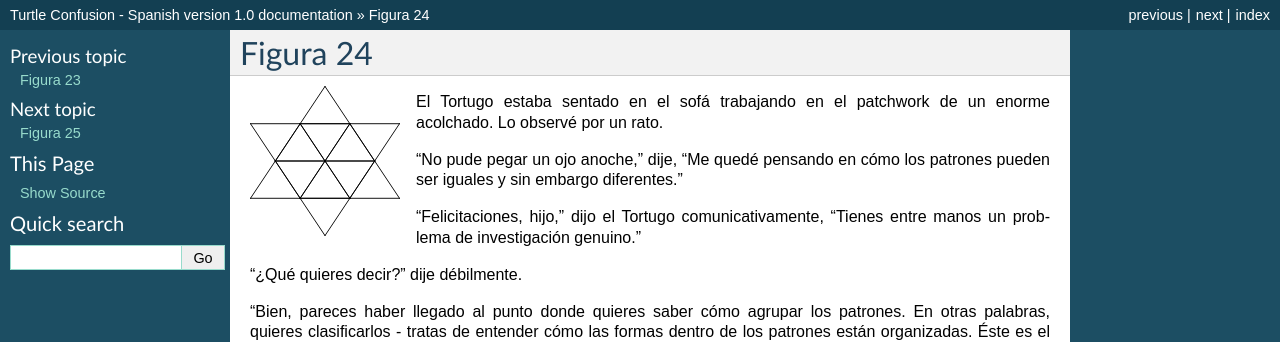
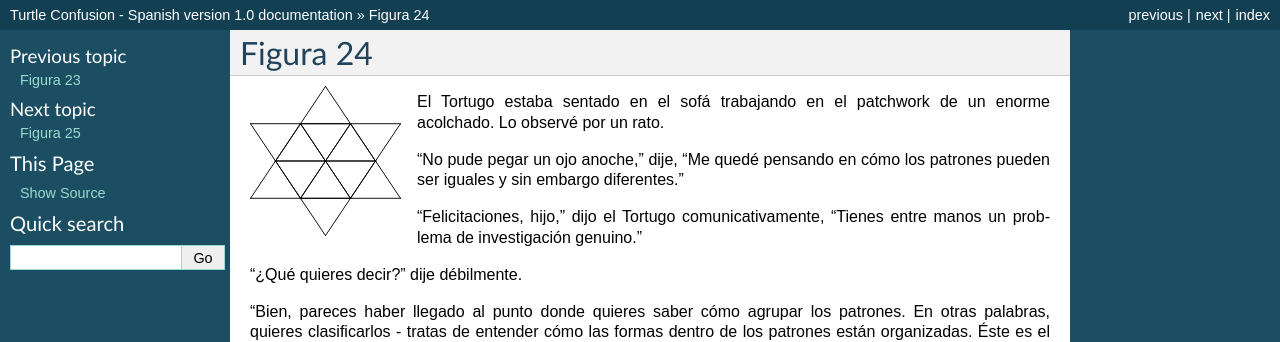
Before and after one commit to humitos/turtle-confusion-es, a Sphinx documentation site: the page built from docs/puzzle-24.rst, in a window 1280 px wide. Shown: the top 342 px of the page. Built offline with Sphinx 7.4.7, drawn with Linux system fonts in a browser that asks for light colours.

Commit message:
Image proportions
Fix some images that were not properly scaled.

```diff
--- a/docs/puzzle-02.rst
+++ b/docs/puzzle-02.rst
@@ -3,7 +3,6 @@
 
 .. image:: _static/images/confusion-2.svg
    :height: 150px
-   :width: 300px
    :scale: 50 %
    :alt: Puzzle 2
    :align: left
--- a/docs/puzzle-09.rst
+++ b/docs/puzzle-09.rst
@@ -3,7 +3,6 @@
 
 .. image:: _static/images/confusion-9.svg
    :height: 300px
-   :width: 300px
    :scale: 50 %
    :alt: Puzzle 9
    :align: left
--- a/docs/puzzle-11.rst
+++ b/docs/puzzle-11.rst
@@ -3,7 +3,6 @@
 
 .. image:: _static/images/confusion-11.svg
    :height: 300px
-   :width: 300px
    :scale: 50 %
    :alt: Puzzle 11
    :align: left
--- a/docs/puzzle-17.rst
+++ b/docs/puzzle-17.rst
@@ -3,7 +3,6 @@
 
 .. image:: _static/images/confusion-17.svg
    :height: 300px
-   :width: 300px
    :scale: 50 %
    :alt: Puzzle 17
    :align: left
--- a/docs/puzzle-24.rst
+++ b/docs/puzzle-24.rst
@@ -3,7 +3,6 @@
 
 .. image:: _static/images/confusion-24.svg
    :height: 300px
-   :width: 300px
    :scale: 50 %
    :alt: Puzzle 24
    :align: left
```
